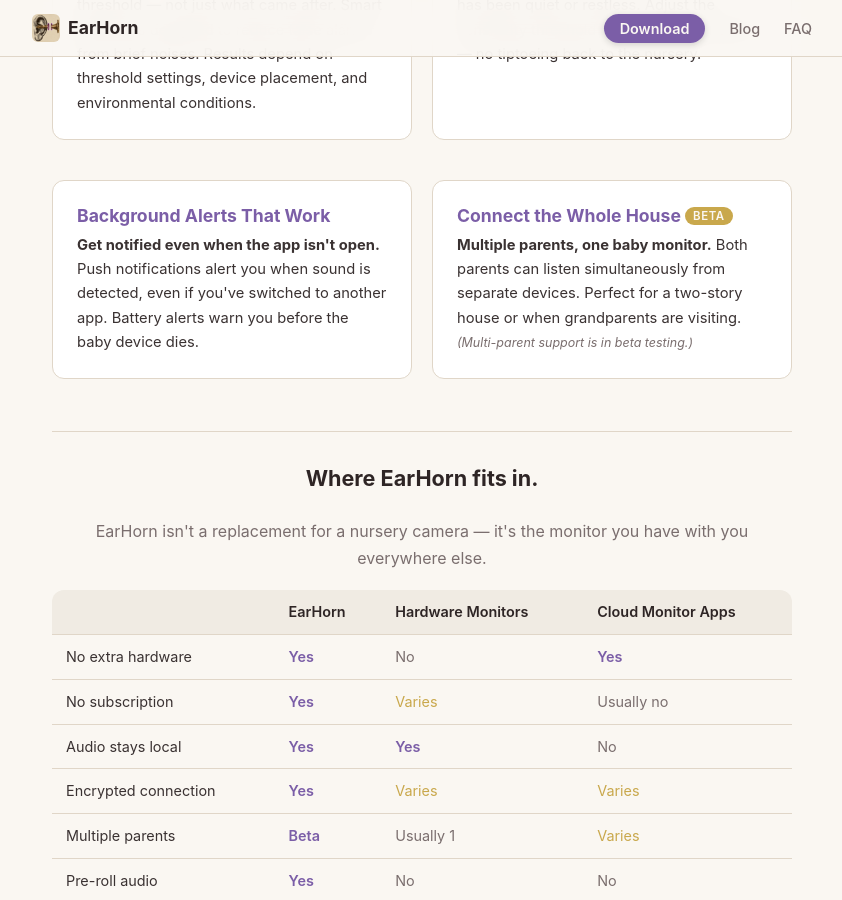
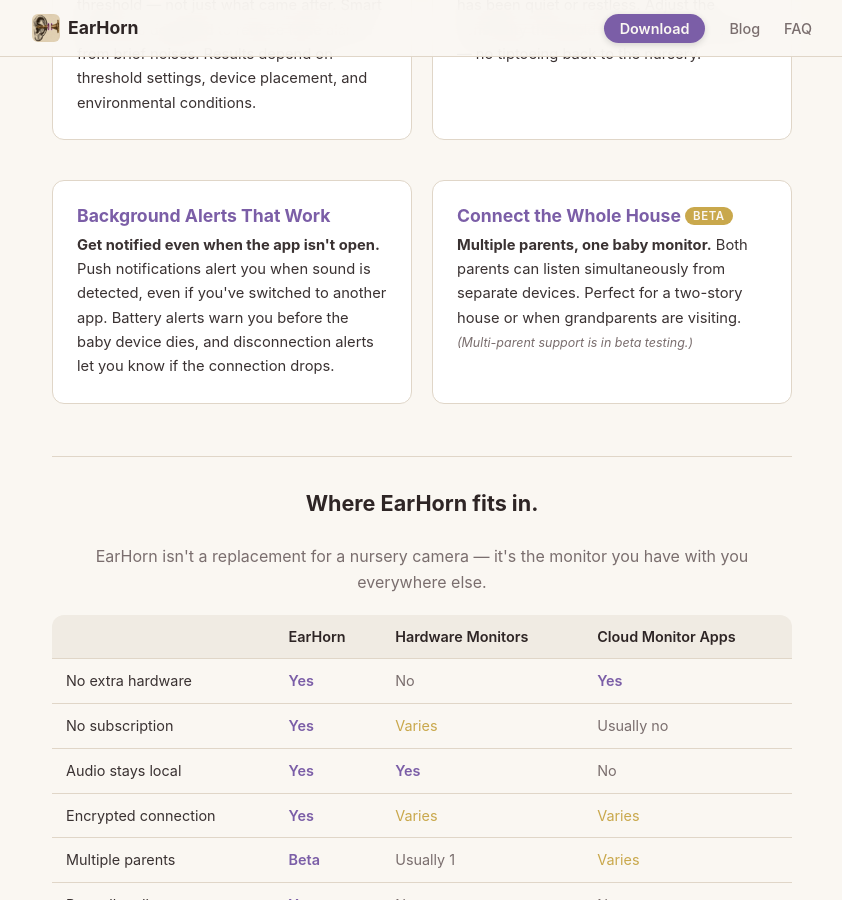
Before and after one commit to braeside-dev/earhorn-site, a Jekyll site: the page built from index.md, in a window 1280 px wide and 900 px high, scrolled down 2819 px. Shown: the whole window, without its empty margins (218-1060 px from the left). Built offline with Jekyll 4.4.1, drawn with Linux system fonts in a browser that asks for light colours.

Commit message:
disconnection alert discussion

```diff
--- a/index.md
+++ b/index.md
@@ -83,7 +83,7 @@ permalink: /
         </div>
         <div class="card feature-card">
             <h3>Background Alerts That Work</h3>
-            <p><strong>Get notified even when the app isn't open.</strong> Push notifications alert you when sound is detected, even if you've switched to another app. Battery alerts warn you before the baby device dies.</p>
+            <p><strong>Get notified even when the app isn't open.</strong> Push notifications alert you when sound is detected, even if you've switched to another app. Battery alerts warn you before the baby device dies, and disconnection alerts let you know if the connection drops.</p>
         </div>
         <div class="card feature-card">
             <h3>Connect the Whole House <span class="badge-beta">Beta</span></h3>
```
Also changed, not shown: faq.md (+2 -2 lines).
